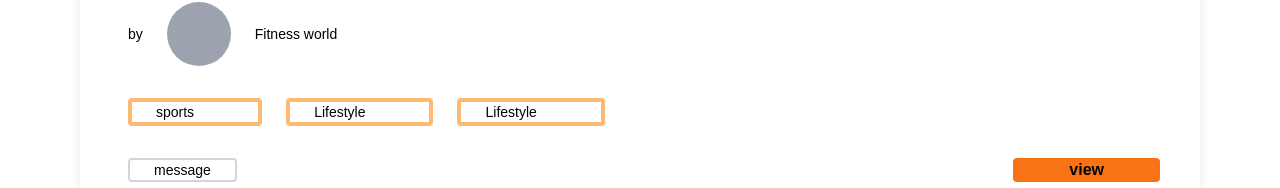
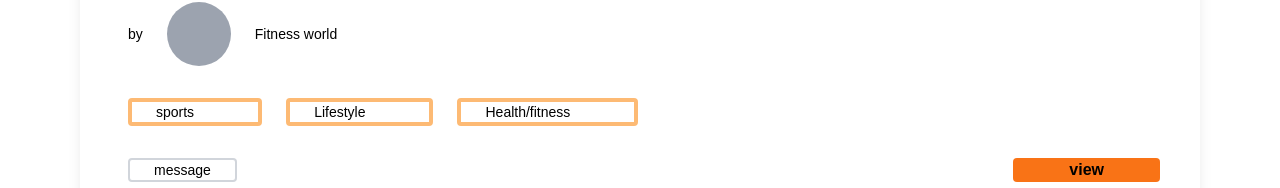
Before and after one commit to STRATIFI-Bravo-Startup-3/Stratifi-React, a React (Create React App) app in the folder stratifi-app/: page /influencers in a window 1280 px wide. Shown: the part 658-846 px from the top of the page. Built offline with nearby package versions, Linux system fonts and the light colour scheme.

Commit message:
influence secondPart

```diff
--- a/stratifi-app/src/pages/Influencers.jsx
+++ b/stratifi-app/src/pages/Influencers.jsx
@@ -64,7 +64,7 @@ const Influencers = () => {
               Lifestyle
             </button>
             <button className="bg-transparent hover:bg-orange-500 text-black  hover:text-black  px-6 pr-16  border-orange-300 hover:border-transparent rounded mr-4 text-sm border-4 font-medium">
-              Lifestyle
+              Health/fitness
             </button>
           </div>
           {/* Second Button */}
```
